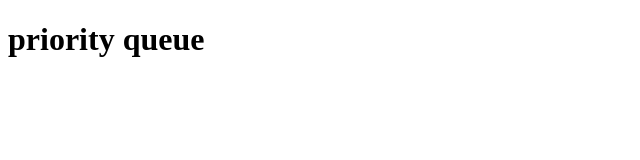
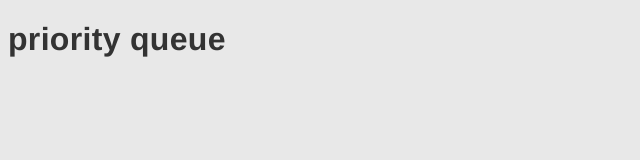
Before and after one commit to ginkoid/priority-queue, a plain HTML site: page frontend/index.html in a window 1280 px wide. Shown: the whole page, without its empty margins (0-640 px from the left). Drawn offline with Linux system fonts and the light colour scheme.

Commit message:
[frontend] Add fancy styles

```diff
--- a/frontend/index.html
+++ b/frontend/index.html
@@ -1,14 +1,24 @@
 <!doctype html>
 <meta name="viewport" content="width=device-width,initial-scale=1,shrink-to-fit=no">
 <title>priority queue</title>
+<style>
+  body {
+    background: #e8e8e8;
+    color: #333;
+    font-family: 'Helvetica Neue', Helvetica, 'Calibri Light', Roboto, sans-serif;
+    -webkit-font-smoothing: antialiased;
+    -moz-osx-font-smoothing: grayscale;
+    letter-spacing: 0.02em;
+  }
+</style>
 <h1>priority queue</h1>
 <a data-netlify-identity-button></a>
 <ul hidden id="r">loading...</ul>
 <form hidden id="f">
   <span>name:</span>
-  <input id="n" type="text">
+  <input required id="n" type="text">
   <span>priority:</span>
-  <input id="p" type="number" min="0" max="1" step="0.01" style="width:50px;">
+  <input required id="p" type="number" min="0" max="1" step="0.01" style="width:50px;">
   <button type="submit">add</button>
 </form>
 <button hidden id="s" style="margin-top:30px;">save</button>
```
Also changed, not shown: frontend/favicon.ico (added).
